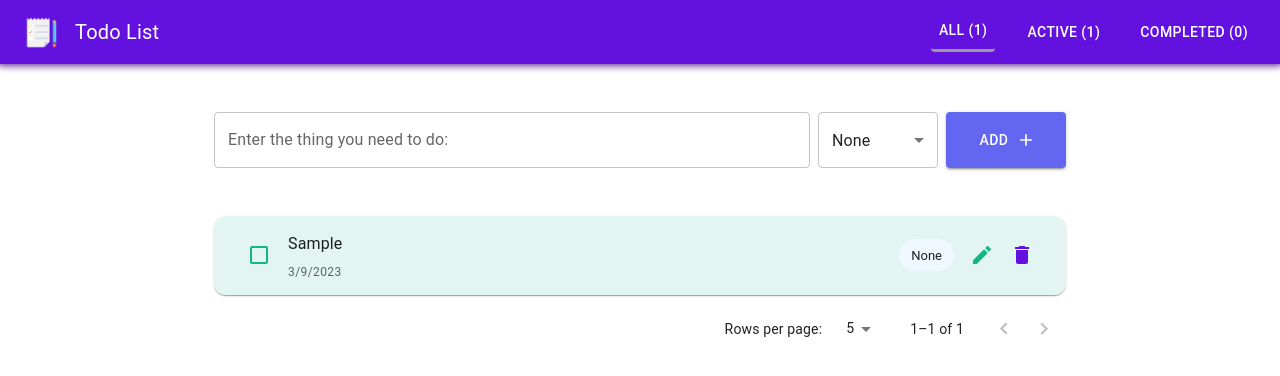
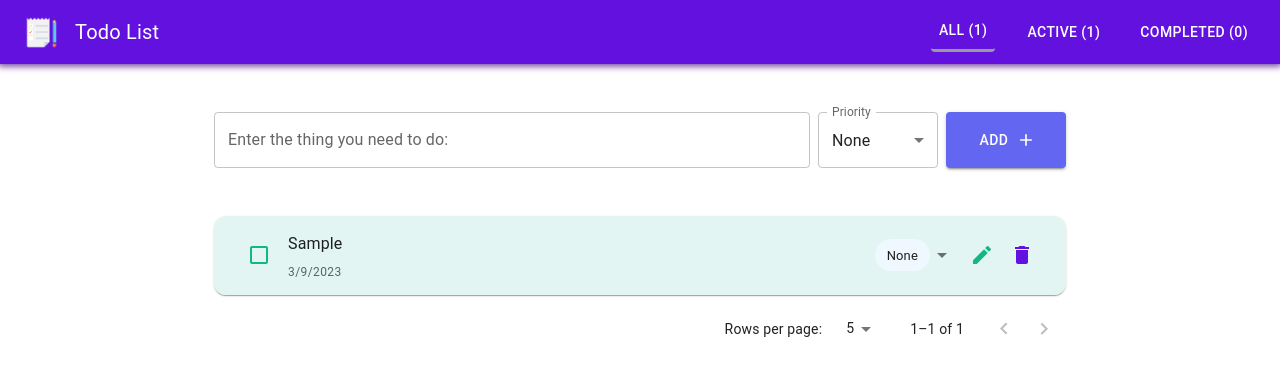
Before and after one commit to Karinkaaa/todo-list, a React (Create React App) app: page / in a window 1280 px wide. Both pictures are taken after typing "Sample" into the empty fields and a click on the button "ADD". Shown: the top 376 px of the page. Built offline with nearby package versions, Linux system fonts and the light colour scheme.

Commit message:
updated todo chip styles

```diff
--- a/src/components/input/TodoInput.tsx
+++ b/src/components/input/TodoInput.tsx
@@ -4,12 +4,12 @@ import React, { useState } from "react";
 import { TODO_PRIORITY } from "../../enums";
 import { useAppDispatch, useAppSelector } from "../../redux/hooks";
 import { addTodo, setPriority } from "../../redux/todoSlice";
-import { TodoPrioritySelect } from "../priority/TodoPrioritySelect";
+import { TodoPrioritySelect } from "./TodoPrioritySelect";
 
 export const TodoInput: React.FC = () => {
   const dispatch = useAppDispatch();
-  const [value, setValue] = useState("");
-  const [isTouched, setIsTouched] = useState(false);
+  const [value, setValue] = useState<string>("");
+  const [isTouched, setIsTouched] = useState<boolean>(false);
   const priority = useAppSelector((state) => state.todos.priority);
 
   const handleAddTodo = (name: string) => {
@@ -36,7 +36,9 @@ export const TodoInput: React.FC = () => {
         onChange={(e) => setValue(e.target.value)}
         onKeyPress={(e) => e.key === "Enter" && handleAddTodo(value)}
       />
-      <TodoPrioritySelect />
+      <Box sx={{ minWidth: 120, ml: 1 }}>
+        <TodoPrioritySelect />
+      </Box>
       <Button
         variant="contained"
         endIcon={<Add />}
--- a/src/components/priority/TodoPrioritySelect.tsx
+++ b/src/components/input/TodoPrioritySelect.tsx
@@ -1,5 +1,6 @@
 import {
   FormControl,
+  InputLabel,
   MenuItem,
   Select,
   SelectChangeEvent,
@@ -14,12 +15,18 @@ export const TodoPrioritySelect: React.FC = () => {
   const priority = useAppSelector((state) => state.todos.priority);
 
   const handleChangePriority = (event: SelectChangeEvent) => {
-    dispatch(setPriority(event.target.value));
+    dispatch(setPriority(event?.target.value));
   };
 
   return (
-    <FormControl sx={{ minWidth: 120, ml: 1 }}>
-      <Select value={priority} onChange={handleChangePriority}>
+    <FormControl fullWidth>
+      <InputLabel id="select-label">Priority</InputLabel>
+      <Select
+        labelId="select-label"
+        label="Priority"
+        value={priority}
+        onChange={handleChangePriority}
+      >
         <MenuItem value={TODO_PRIORITY.NONE}>{TODO_PRIORITY.NONE}</MenuItem>
         <MenuItem value={TODO_PRIORITY.HIGH}>{TODO_PRIORITY.HIGH}</MenuItem>
         <MenuItem value={TODO_PRIORITY.MEDIUM}>{TODO_PRIORITY.MEDIUM}</MenuItem>
--- a/src/components/nav/NavigationButton.tsx
+++ b/src/components/nav/NavigationButton.tsx
@@ -1,9 +1,10 @@
 import { Button } from "@mui/material";
 import React from "react";
+import { SxType } from "../../types";
 
 interface Props {
   label: string;
-  sx?: { [key: string]: string | number };
+  sx?: SxType;
   handleClickButton: () => void;
 }
 
--- /dev/null
+++ b/src/components/priority/TodoPriorityChips.tsx
@@ -0,0 +1,53 @@
+import {
+  FormControl,
+  MenuItem,
+  Select,
+  SelectChangeEvent,
+} from "@mui/material";
+import React from "react";
+import { TODO_PRIORITY } from "../../enums";
+import { PriorityType } from "../../types";
+import { HighPriorityChip } from "./chips/HighPriorityChip";
+import { LowPriorityChip } from "./chips/LowPriorityChip";
+import { MediumPriorityChip } from "./chips/MediumPriorityChip";
+import { NonePriorityChip } from "./chips/NonePriorityChip";
+
+interface Props {
+  priority: PriorityType;
+  isDisabled?: boolean;
+  onSelect: (event: SelectChangeEvent) => void;
+}
+
+export const TodoPriorityChips: React.FC<Props> = ({
+  priority,
+  isDisabled = false,
+  onSelect,
+}) => {
+  return (
+    <FormControl disabled={isDisabled}>
+      <Select
+        value={priority}
+        variant="standard"
+        disableUnderline
+        sx={{
+          ".MuiSelect-select": { p: 0, "&:focus": { background: "none" } },
+          ".MuiSvgIcon-root": { display: isDisabled ? "none" : "visible" },
+        }}
+        onChange={onSelect}
+      >
+        <MenuItem value={TODO_PRIORITY.NONE}>
+          <NonePriorityChip isDisabled={isDisabled} />
+        </MenuItem>
+        <MenuItem value={TODO_PRIORITY.HIGH}>
+          <HighPriorityChip isDisabled={isDisabled} />
+        </MenuItem>
+        <MenuItem value={TODO_PRIORITY.MEDIUM}>
+          <MediumPriorityChip isDisabled={isDisabled} />
+        </MenuItem>
+        <MenuItem value={TODO_PRIORITY.LOW}>
+          <LowPriorityChip isDisabled={isDisabled} />
+        </MenuItem>
+      </Select>
+    </FormControl>
+  );
+};
--- a/src/components/priority/chips/HighPriorityChip.tsx
+++ b/src/components/priority/chips/HighPriorityChip.tsx
@@ -2,9 +2,17 @@ import { Chip } from "@mui/material";
 import React from "react";
 import { TODO_PRIORITY } from "../../../enums";
 
-export const HighPriorityChip: React.FC = () => (
+interface Props {
+  isDisabled: boolean;
+}
+
+export const HighPriorityChip: React.FC<Props> = ({ isDisabled }) => (
   <Chip
     label={TODO_PRIORITY.HIGH}
-    sx={{ background: "red", color: "white", cursor: "pointer" }}
+    sx={{
+      background: "red",
+      color: "white",
+      cursor: isDisabled ? "default" : "pointer",
+    }}
   />
 );
--- a/src/components/priority/chips/LowPriorityChip.tsx
+++ b/src/components/priority/chips/LowPriorityChip.tsx
@@ -2,9 +2,13 @@ import { Chip } from "@mui/material";
 import React from "react";
 import { TODO_PRIORITY } from "../../../enums";
 
-export const LowPriorityChip: React.FC = () => (
+interface Props {
+  isDisabled: boolean;
+}
+
+export const LowPriorityChip: React.FC<Props> = ({ isDisabled }) => (
   <Chip
     label={TODO_PRIORITY.LOW}
-    sx={{ background: "yellow", cursor: "pointer" }}
+    sx={{ background: "yellow", cursor: isDisabled ? "default" : "pointer" }}
   />
 );
--- a/src/components/priority/chips/MediumPriorityChip.tsx
+++ b/src/components/priority/chips/MediumPriorityChip.tsx
@@ -2,9 +2,17 @@ import { Chip } from "@mui/material";
 import React from "react";
 import { TODO_PRIORITY } from "../../../enums";
 
-export const MediumPriorityChip: React.FC = () => (
+interface Props {
+  isDisabled: boolean;
+}
+
+export const MediumPriorityChip: React.FC<Props> = ({ isDisabled }) => (
   <Chip
     label={TODO_PRIORITY.MEDIUM}
-    sx={{ background: "orange", color: "white", cursor: "pointer" }}
+    sx={{
+      background: "orange",
+      color: "white",
+      cursor: isDisabled ? "default" : "pointer",
+    }}
   />
 );
--- a/src/components/priority/chips/NonePriorityChip.tsx
+++ b/src/components/priority/chips/NonePriorityChip.tsx
@@ -2,9 +2,13 @@ import { Chip } from "@mui/material";
 import React from "react";
 import { TODO_PRIORITY } from "../../../enums";
 
-export const NonePriorityChip: React.FC = () => (
+interface Props {
+  isDisabled: boolean;
+}
+
+export const NonePriorityChip: React.FC<Props> = ({ isDisabled }) => (
   <Chip
     label={TODO_PRIORITY.NONE}
-    sx={{ background: "aliceblue", cursor: "pointer" }}
+    sx={{ background: "aliceblue", cursor: isDisabled ? "default" : "pointer" }}
   />
 );
--- a/src/components/todos/Todo.tsx
+++ b/src/components/todos/Todo.tsx
@@ -5,17 +5,14 @@ import {
   IconButton,
   ListItem,
   ListItemText,
+  SelectChangeEvent,
   TextField,
 } from "@mui/material";
 import React, { useEffect, useRef, useState } from "react";
-import { TODO_PRIORITY } from "../../enums";
 import { useAppDispatch } from "../../redux/hooks";
 import { editTodo, removeTodo } from "../../redux/todoSlice";
 import { ITodo } from "../../types";
-import { HighPriorityChip } from "../priority/chips/HighPriorityChip";
-import { LowPriorityChip } from "../priority/chips/LowPriorityChip";
-import { MediumPriorityChip } from "../priority/chips/MediumPriorityChip";
-import { NonePriorityChip } from "../priority/chips/NonePriorityChip";
+import { TodoPriorityChips } from "../priority/TodoPriorityChips";
 
 interface Props {
   todo: ITodo;
@@ -37,11 +34,17 @@ export const Todo: React.FC<Props> = ({ todo }) => {
     dispatch(removeTodo(id));
   };
 
-  const handleEditTodo = () => {
+  const handleEditTodo = (event?: SelectChangeEvent) => {
     const trimmedValue = value?.trim();
 
     if (trimmedValue) {
-      dispatch(editTodo({ id, name: trimmedValue }));
+      dispatch(
+        editTodo({
+          id,
+          name: trimmedValue,
+          priority: event?.target?.value || priority,
+        })
+      );
       setIsReadonly(true);
     }
   };
@@ -59,20 +62,6 @@ export const Todo: React.FC<Props> = ({ todo }) => {
   const handleToggleCheckbox = () => {
     dispatch(editTodo({ id, completed: !completed }));
   };
-
-  const getPriorityChip = () => {
-    if (priority === TODO_PRIORITY.HIGH) {
-      return <HighPriorityChip />;
-    } else if (priority === TODO_PRIORITY.MEDIUM) {
-      return <MediumPriorityChip />;
-    } else if (priority === TODO_PRIORITY.LOW) {
-      return <LowPriorityChip />;
-    } else {
-      return <NonePriorityChip />;
-    }
-  };
-
-  const priorityChip = getPriorityChip();
 
   return (
     <ListItem
@@ -122,7 +111,13 @@ export const Todo: React.FC<Props> = ({ todo }) => {
           onKeyDown={(e) => e.key === "Enter" && handleEditTodo()}
         />
       </ListItemText>
-      <Box sx={{ ml: 2 }}>{priorityChip}</Box>
+      <Box sx={{ ml: 2 }}>
+        <TodoPriorityChips
+          priority={priority}
+          isDisabled={completed}
+          onSelect={handleEditTodo}
+        />
+      </Box>
       <IconButton
         sx={{ ml: 1 }}
         disabled={completed}
--- a/src/types.ts
+++ b/src/types.ts
@@ -1,4 +1,8 @@
 import { TODO_PRIORITY, TODO_TYPE } from "./enums";
+
+export type SxType = {
+  [key: string]: string | number;
+};
 
 export type SelectorType = `${TODO_TYPE}`;
 export type PriorityType = `${TODO_PRIORITY}`;
```
